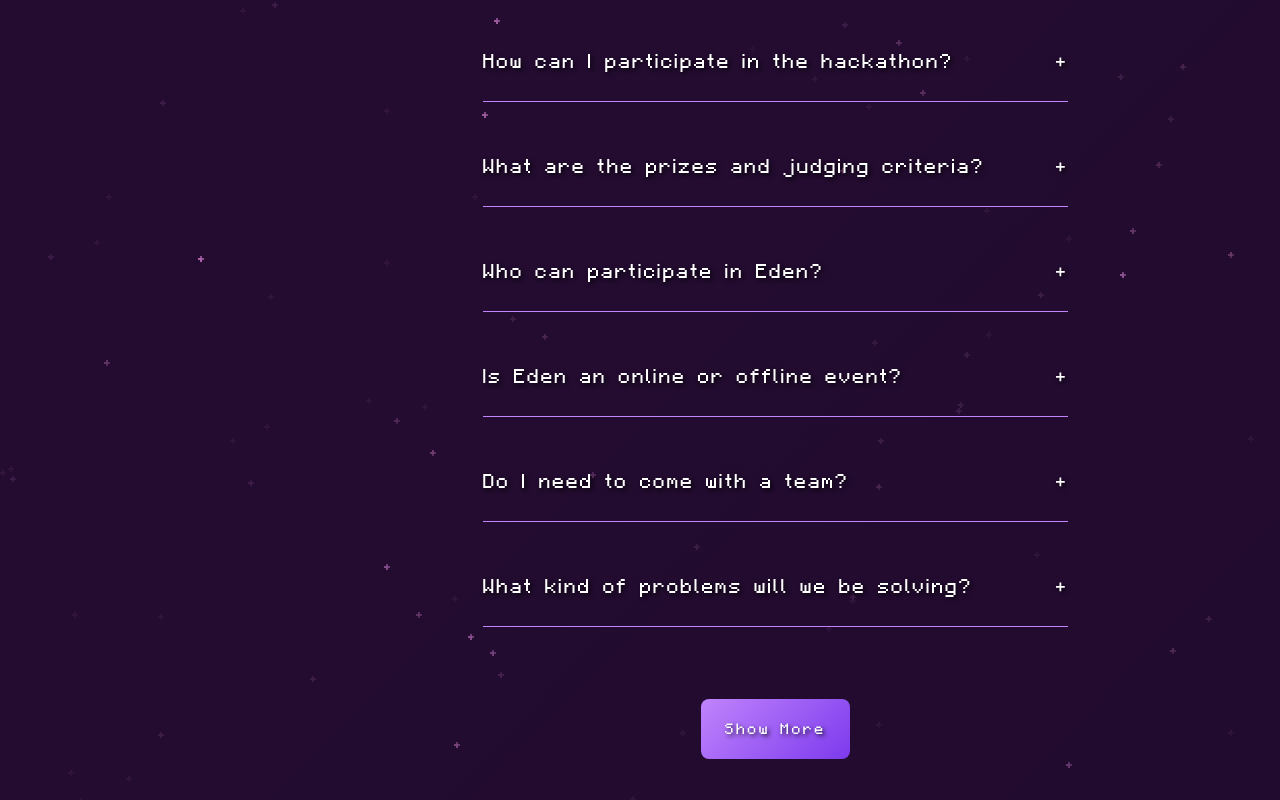
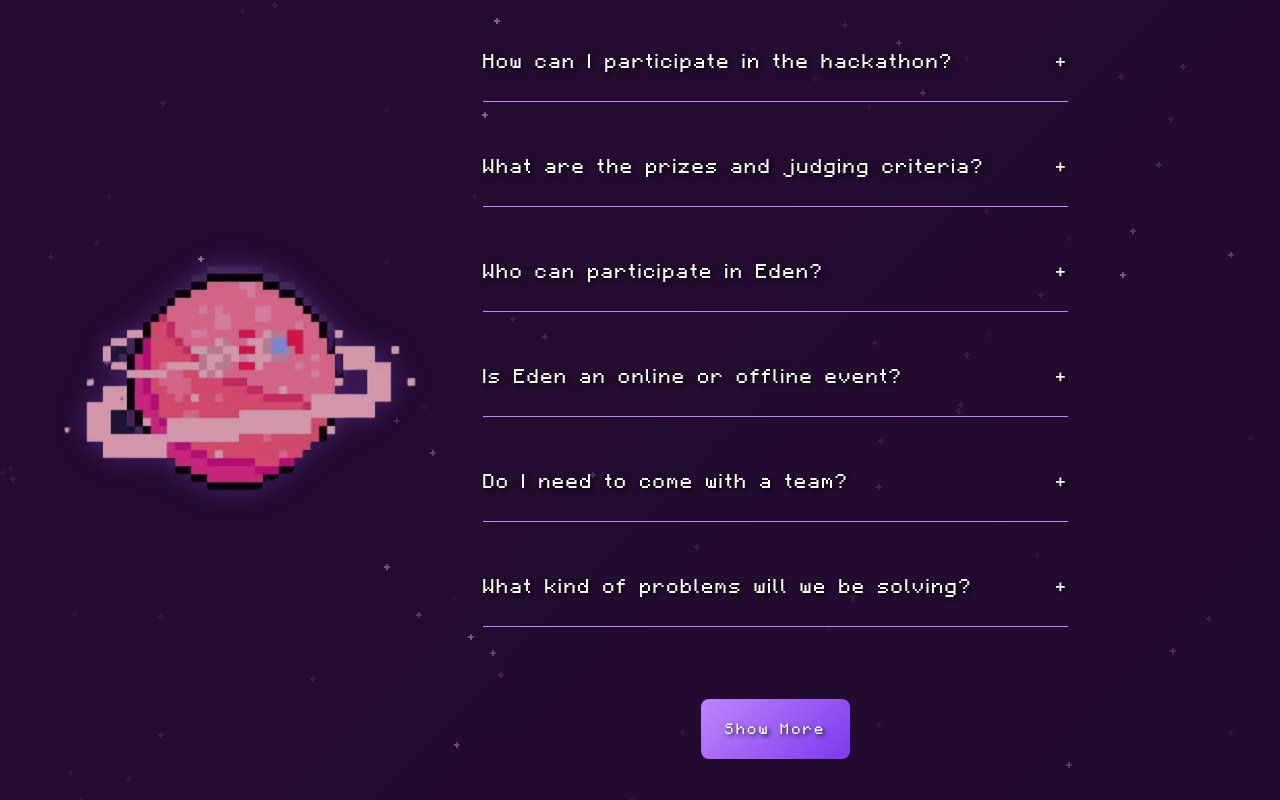
Before and after one commit to SHIBINSHA02/EDEN, a React (Vite) app: page / in a window 1280 px wide. Shown: the part 5800-6600 px from the top of the page. Built offline with nearby package versions, Linux system fonts and the light colour scheme.

Commit message:
Add planet

```diff
--- a/src/Components/FaqSection/FaqSection.jsx
+++ b/src/Components/FaqSection/FaqSection.jsx
@@ -132,6 +132,19 @@
             </div>
           )}
         </div>
+
+        {/* Planet image - desktop only */}
+        <div className="hidden lg:block">
+          <img
+            src="/planet.svg"
+            alt="Pink Planet"
+            className="absolute left-[-15%] top-[200px] transform -translate-y-auto w-[500px] h-[500px] opacity-80 z-0 filter drop-shadow-lg"
+            style={{
+              animation:
+                "ease-in-out infinite, glowPulse 2s ease-in-out infinite alternate",
+            }}
+          />
+        </div>
       </div>
     </div>
   );
```
Also changed, not shown: public/planet.svg (added).
